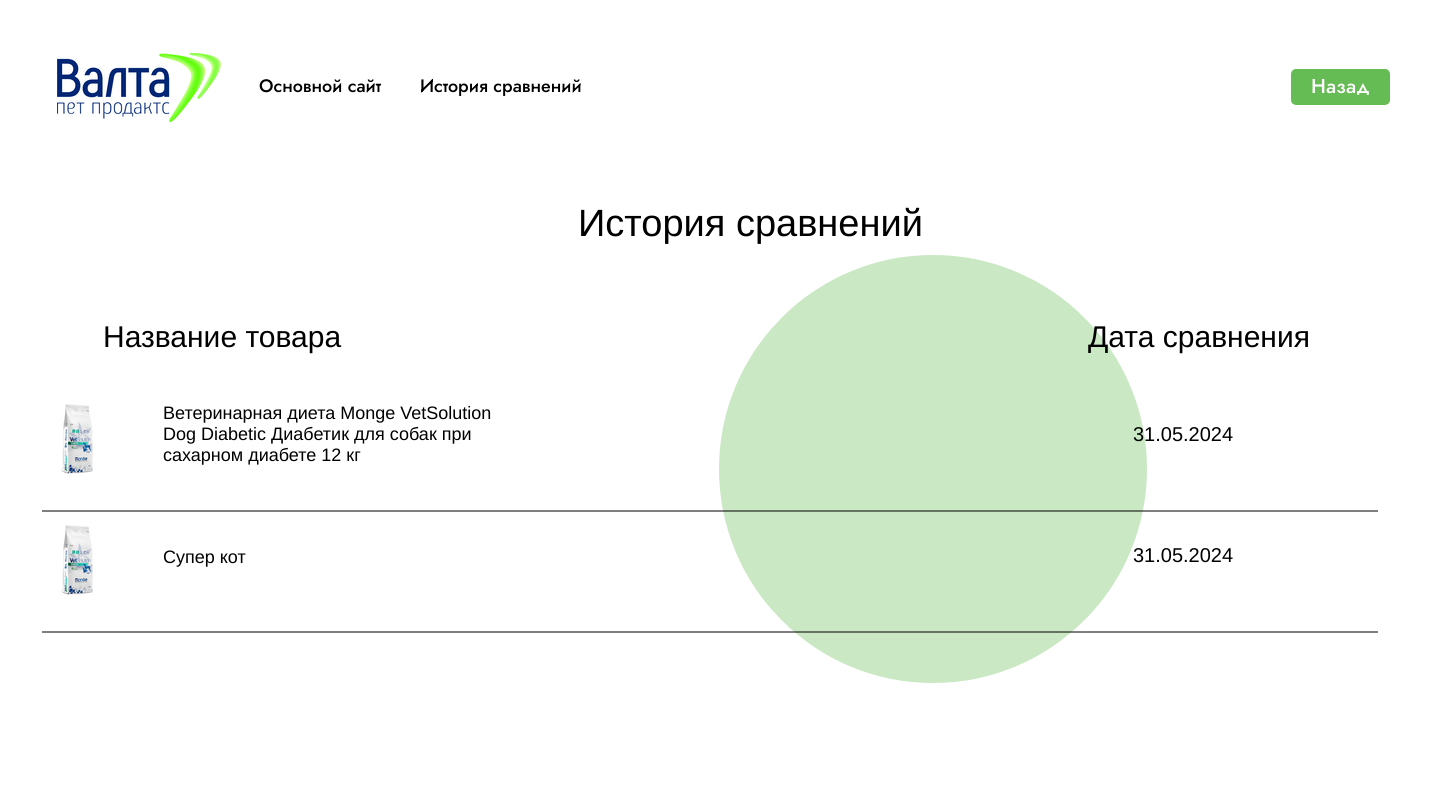
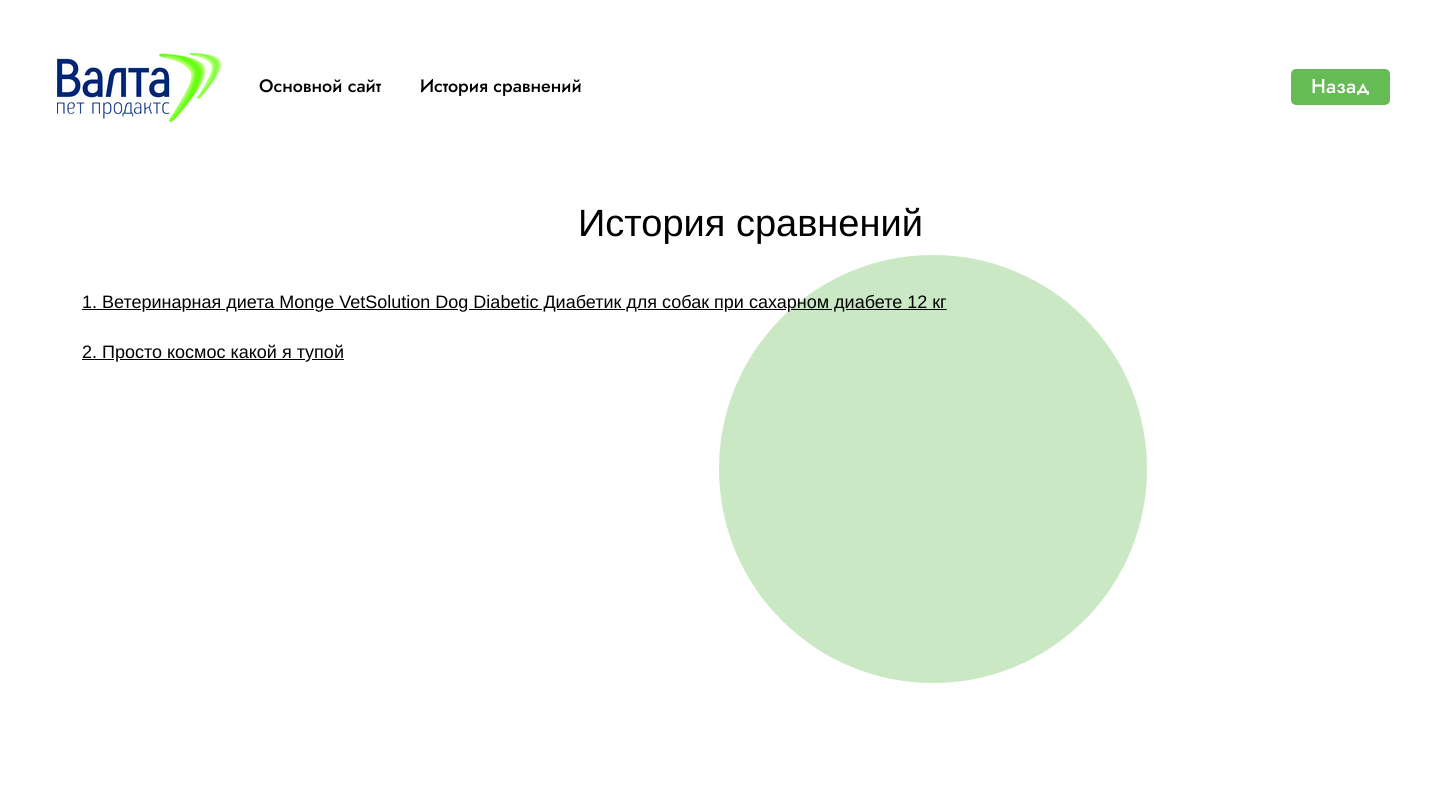
Before and after one commit to soochniik/compare, a React (Create React App) app in the folder front/: page /history in a window 1280 px wide. Shown: the top 800 px of the page, 1440 px wide, since content can reach past the window. Built offline with nearby package versions, Linux system fonts and the light colour scheme.

Commit message:
Add check validity of the vendor code

```diff
--- a/front/src/screens/History/History.jsx
+++ b/front/src/screens/History/History.jsx
@@ -4,8 +4,6 @@ import { Buttons } from "../../components/Buttons";
 import { ButtonsMenu } from "../../components/ButtonsMenu";
 import "./style.css";
 import logo from "../../assets/logo.png";
-import korm2 from "../../assets/korm2.png";
-import line from "../../assets/Line1.png";
 
 export const History = () => {
     const navigate = useNavigate();
@@ -19,45 +17,17 @@ export const History = () => {
                 <div className="overlap-group">
                     <div className="ellipse" />
                     <div className="product">
-                            <div className="korm2">
-                                <img
-                                    src={korm2}
-                                    alt="korm2"
-                                />
-                            </div>
                         <p className="monge-vetsolution">
-                                Ветеринарная диета Monge VetSolution <br />
-                                Dog Diabetic Диабетик для собак при <br />
+                            1. Ветеринарная диета Monge VetSolution
+                            Dog Diabetic Диабетик для собак при
                             сахарном диабете 12 кг
                         </p>
-                            <div className="text-wrapper-2">31.05.2024</div>
-                            <div className="line">
-                                <img
-                                    src={line}
-                                    alt="line"
-                                />
-                            </div>
                     </div>
                     <header className="header">
                         <div className="text-wrapper-3">История сравнений</div>
-                            <div className="text-wrapper-4">Название товара</div>
-                            <div className="text-wrapper-5">Дата сравнения</div>
                     </header>
                     <div className="product-2">
-                            <div className="text-wrapper-2">31.05.2024</div>
-                            <div className="text-wrapper-6">Супер кот</div>
-                            <div className="korm2">
-                                <img
-                                    src={korm2}
-                                    alt="korm2"
-                                />
-                            </div>
-                            <div className="line">
-                                <img
-                                    src={line}
-                                    alt="line"
-                                />
-                            </div>
+                        2. Просто космос какой я тупой
                     </div>
                 </div>
                 <div className="main-logo">
--- a/front/src/screens/History/style.css
+++ b/front/src/screens/History/style.css
@@ -1,4 +1,4 @@
-.history {
+﻿.history {
     background-color: #ffffff;
     display: flex;
     flex-direction: row;
@@ -32,52 +32,16 @@
 }
 
 .history .product {
-    height: 98px;
-    left: 0;
-    position: absolute;
-    top: 201px;
-    width: 1340px;
-}
-
-.history .image {
-    height: 71px;
-    left: 16px;
-    object-fit: cover;
-    position: absolute;
-    top: 1px;
-    width: 71px;
-}
-
-.history .monge-vetsolution {
     color: #000000;
     font-family: "Jost-Medium", Helvetica;
     font-size: 18px;
     font-weight: 500;
-     left: 121px;
+    left: 40px;
     letter-spacing: 0;
     line-height: normal;
     position: absolute;
-     top: 0;
-}
-
-.history .text-wrapper-2 {
-     color: #000000;
-     font-family: "Jost-Medium", Helvetica;
-     font-size: 20px;
-     font-weight: 500;
-     left: 1091px;
-     letter-spacing: 0;
-     line-height: normal;
-     position: absolute;
-     top: 20px;
-}
-
-.history .line {
-     height: 1px;
-     left: 0;
-     position: absolute;
-     top: 96px;
-     width: 1336px;
+    top: 90px;
+    text-decoration: underline;
 }
 
 .history .header {
@@ -101,36 +65,17 @@
     top: 0;
 }
 
-.history .text-wrapper-4 {
+.history .product-2 {
     color: #000000;
     font-family: "Jost-Medium", Helvetica;
-    font-size: 30px;
+    font-size: 18px;
     font-weight: 500;
-    left: 61px;
+    left: 40px;
     letter-spacing: 0;
     line-height: normal;
     position: absolute;
-    top: 118px;
-}
-
-.history .text-wrapper-5 {
-    color: #000000;
-    font-family: "Jost-Medium", Helvetica;
-    font-size: 30px;
-    font-weight: 500;
-    left: 1046px;
-    letter-spacing: 0;
-    line-height: normal;
-    position: absolute;
-    top: 118px;
-}
-
-.history .product-2 {
-    height: 97px;
-    left: 0;
-    position: absolute;
-    top: 322px;
-    width: 1340px;
+    top: 140px;
+    text-decoration: underline;
 }
 
 .history .text-wrapper-6 {
@@ -138,20 +83,11 @@
     font-family: "Jost-Medium", Helvetica;
     font-size: 18px;
     font-weight: 500;
-    left: 121px;
+    left: 61px;
     letter-spacing: 0;
     line-height: normal;
     position: absolute;
-    top: 23px;
-}
-
-.history .image-2 {
-    height: 71px;
-    left: 16px;
-    object-fit: cover;
-    position: absolute;
-    top: 0px;
-    width: 71px;
+    top: 361px;
 }
 
 .history .main-logo {
--- a/front/src/screens/StartPage/StartPage.jsx
+++ b/front/src/screens/StartPage/StartPage.jsx
@@ -20,8 +20,13 @@ export const StartPage = () => {
   };
 
   const onCompareClick = () => {
-    setEnteredText(enteredText);
-    navigate(`/comparison?comparison=${enteredText}`);
+    if (/^[a-zA-Z0-9]{6,}$/.test(enteredText)) {
+      setEnteredText(enteredText);
+      navigate(`/comparison?comparison=${enteredText}`);
+    }
+    else {
+      alert("Артикул должен содержать не менее 6 латинских символов или цифр!");
+    }
   };
 
   const onHistoryClick = () => {
```
Lines whose indentation alone changed are shown as unchanged.
